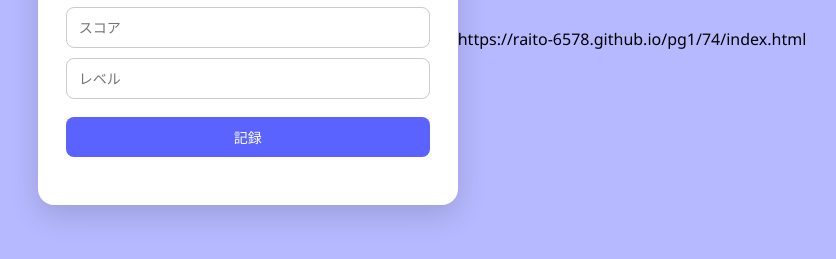
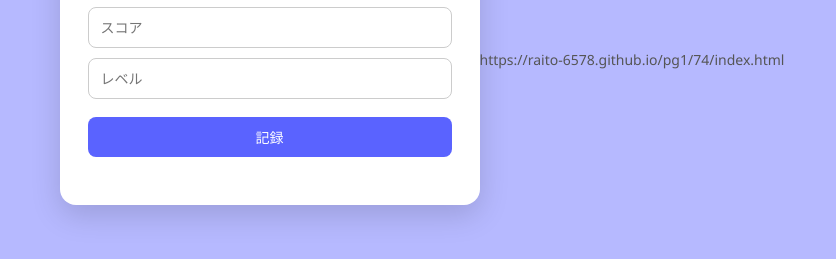
Before and after one commit to raito-6578/pg1, a plain HTML site: page 74/index.html in a window 1280 px wide. Shown: the part 361-620 px from the top of the page, without its empty margins (218-1054 px from the left). Drawn offline with Linux system fonts and the light colour scheme.

Commit message:
Add files via upload

```diff
--- a/74/css/style.css
+++ b/74/css/style.css
@@ -99,3 +99,9 @@
 .record .delete:hover {
   background: #e04747;
 }
+.url-area {
+  margin-top: 40px;   /* 上との余白 */
+  text-align: center;
+  font-size: 14px;
+  color: #555;
+}
--- a/74/index.html
+++ b/74/index.html
@@ -22,6 +22,9 @@
     <div id="records"></div>
   </div>
 </div>
-https://raito-6578.github.io/pg1/74/index.html
+<div class="url-area">
+  https://raito-6578.github.io/pg1/74/index.html
+</div>
+
 </body>
 </html>
```
